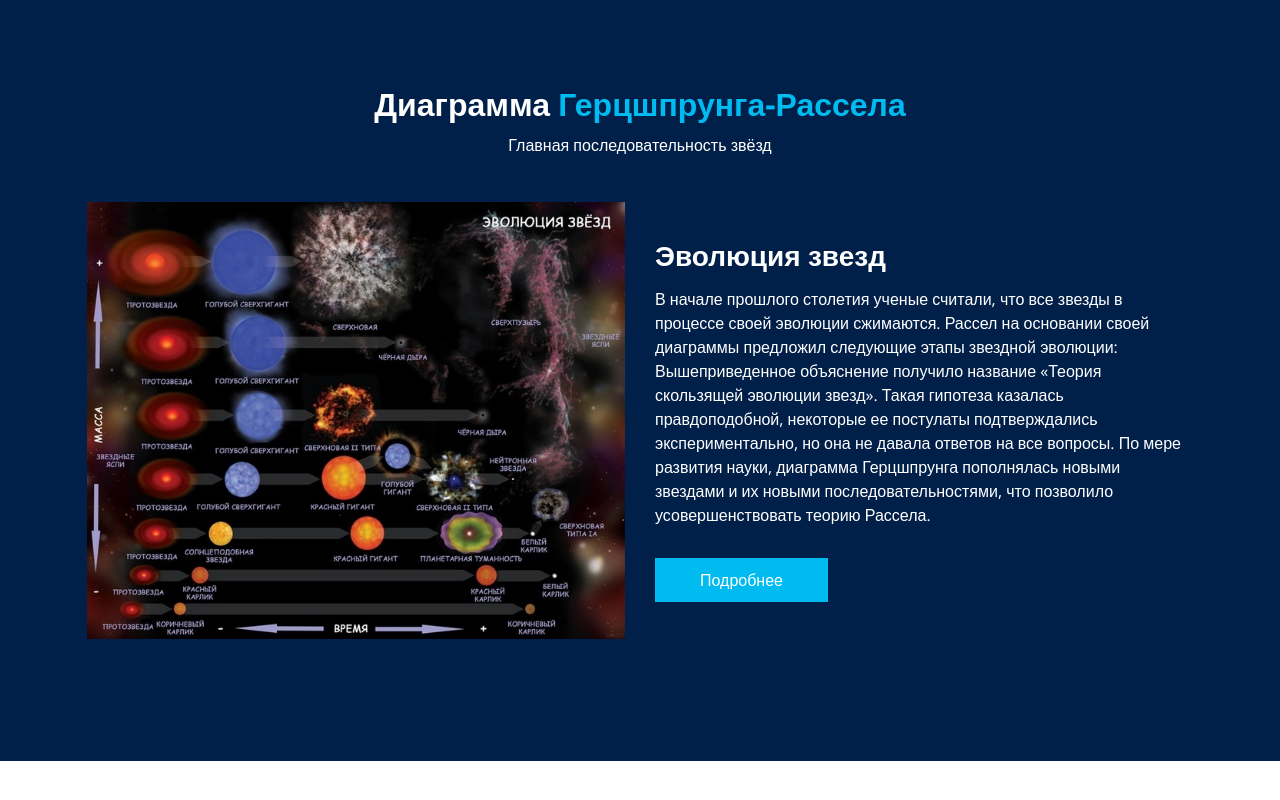
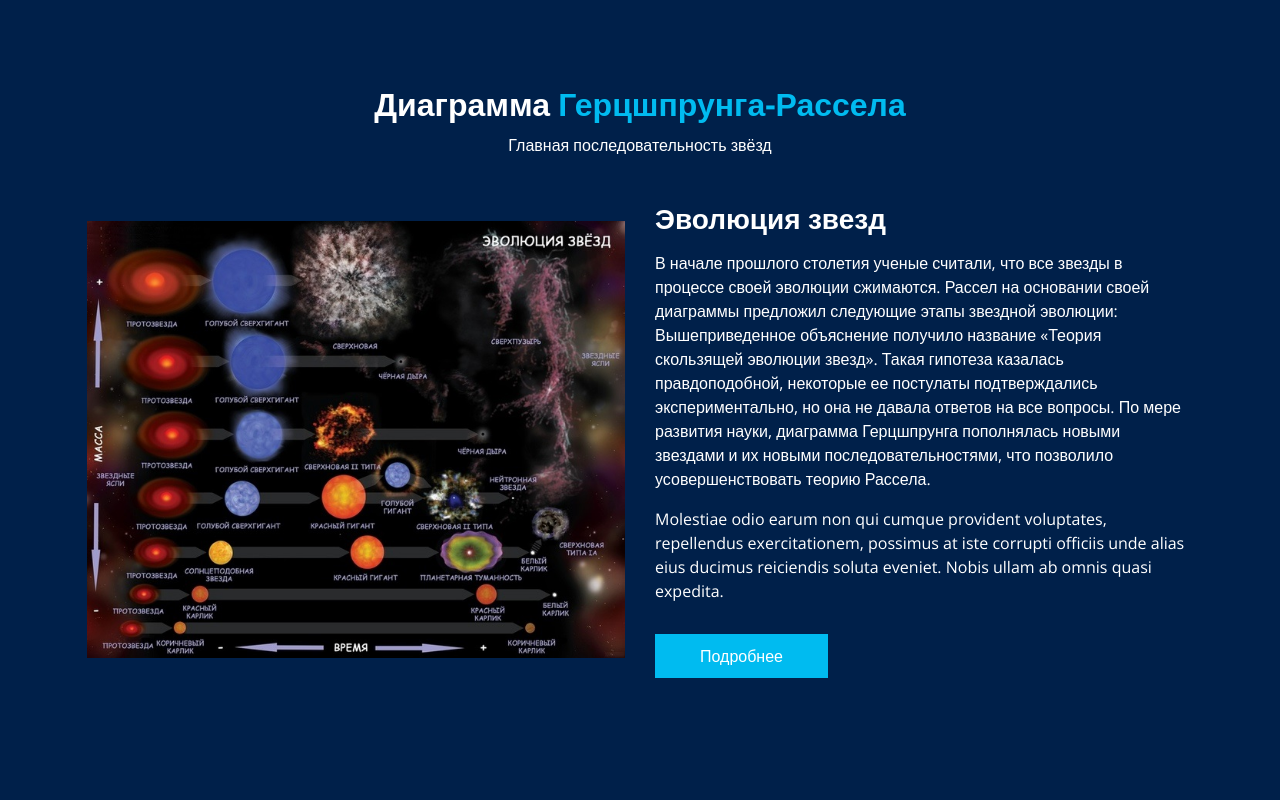
Before and after one commit to ValerKob/Space, a plain HTML site: page index.html in a window 1280 px wide. Shown: the part 1554-2354 px from the top of the page. Before the commit the page ends 2315 px from the top, so only its background shows below. Drawn offline with nearby package versions, Linux system fonts and the light colour scheme; some packages are replaced by stand-ins of ours; a script that the page names is missing.

Commit message:
пиппи

```diff
--- a/index.html
+++ b/index.html
@@ -278,6 +278,7 @@
 Вышеприведенное объяснение получило название «Теория скользящей эволюции звезд». Такая гипотеза казалась правдоподобной, некоторые ее постулаты подтверждались экспериментально, но она не давала ответов на все вопросы. По мере развития науки, диаграмма Герцшпрунга пополнялась новыми звездами и их новыми последовательностями, что позволило усовершенствовать теорию Рассела.
             </p>
             <p>
+              Molestiae odio earum non qui cumque provident voluptates, repellendus exercitationem, possimus at iste corrupti officiis unde alias eius ducimus reiciendis soluta eveniet. Nobis ullam ab omnis quasi expedita.
             </p>
             <a href="./about.html">
               Подробнее
```
